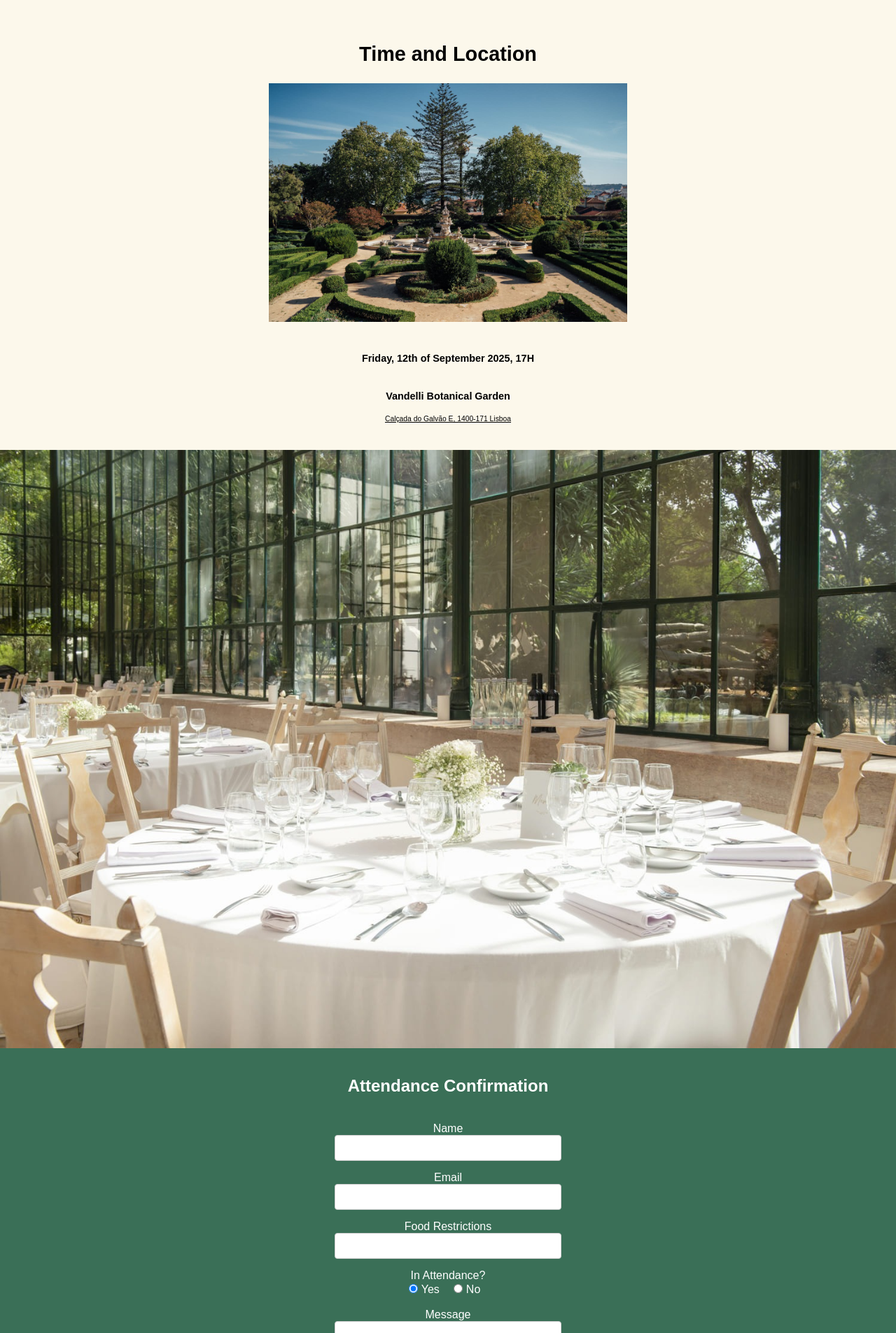
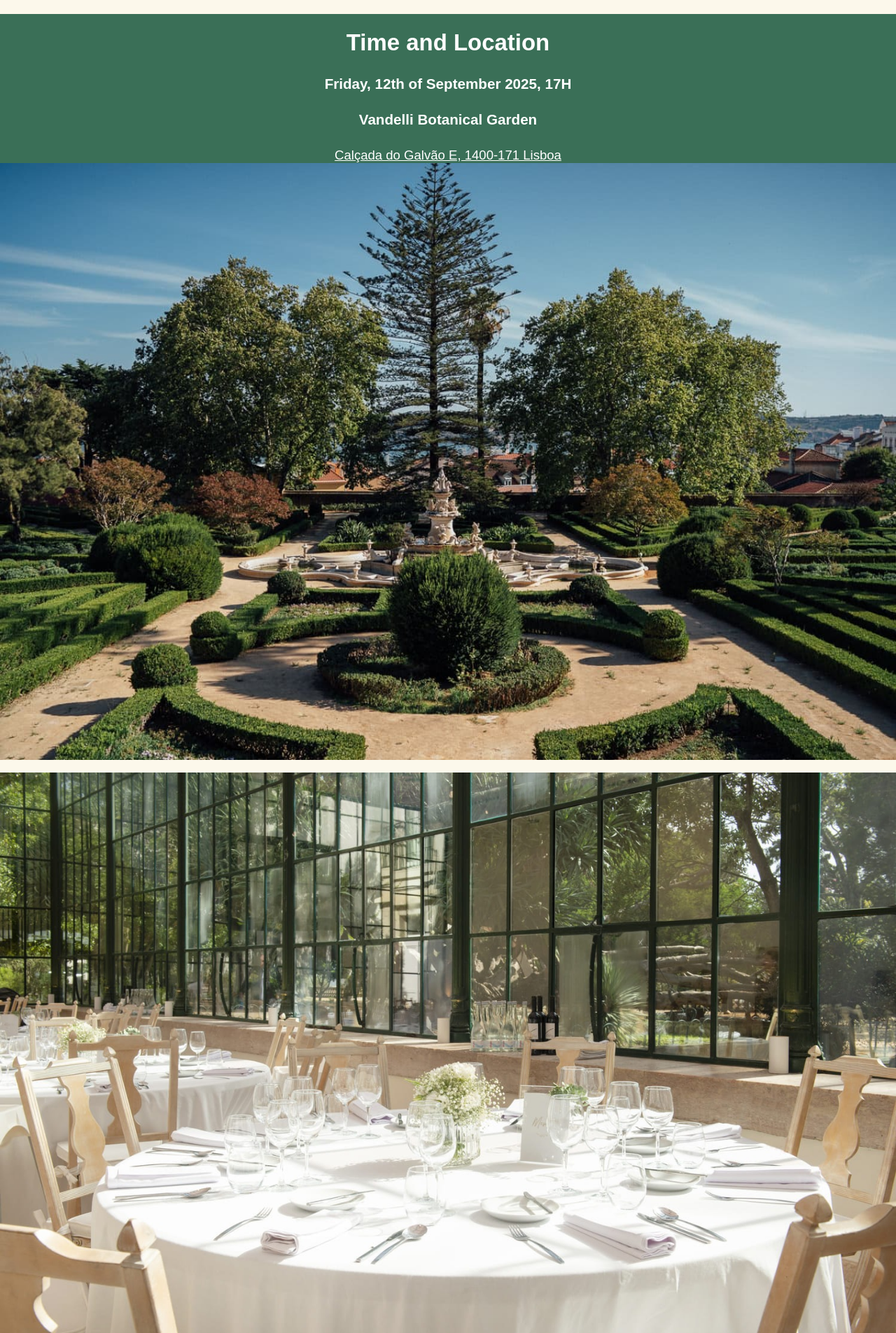
Before and after one commit to RicardoCruz41/RicardoCarolina2025, a React (Create React App) app in the folder ClientApp/: page / in a window 1280 px wide. Shown: the part 855-2760 px from the top of the page at 70% size. Built offline with nearby package versions, Linux system fonts and the light colour scheme.

Commit message:
- add adjustments to ui

```diff
--- a/ClientApp/src/App.js
+++ b/ClientApp/src/App.js
@@ -27,9 +27,10 @@ const App = ({ switchLanguage, locale }) => {
                     <WeddingCountdown></WeddingCountdown>
                 </div>
             </div>
+            <br />
             <TimeAndLocation />
+            <br />
             <AttendanceForm apiEndpoint="https://localhost:7050/Attendance/SendAttendanceConfirmation" currentLanguage={locale} />
-            <br />
             <br />
           <GiftDetails/>
     </div>
--- a/ClientApp/src/components/AttendanceForm.js
+++ b/ClientApp/src/components/AttendanceForm.js
@@ -48,49 +48,50 @@ const AttendanceForm = ({ apiEndpoint, currentLanguage, }) => {
         <div className="attendance-form">
             <img className="img-form" src={VandelliGardenImage3} />
             <div className="form-div">
-            <div className="form-body">
-                    <h2>
+                <div className="form-body">
+                    <h2 className="attendanceForm-Title">
                         <FormattedMessage id="attendanceForm-Title" defaultMessage="Attendance Confirmation" />
                     </h2>
                 <br/>
                     <form onSubmit={handleSubmit} >
-                        <label>
+                        <label className="attendanceForm-label">
                             <FormattedMessage id="attendanceForm-Name" defaultMessage="Name" />
                         </label>
                         <input className="text-input" type="text" name="name" value={formData.name} onChange={handleChange} required />
-                        <br />
-                        <label>
+                        <br /><br />
+                        <label className="attendanceForm-label">
                             <FormattedMessage id="attendanceForm-Email" defaultMessage="Email" />
                         </label>
                         <input className="text-input" type="email" name="email" value={formData.email} onChange={handleChange} required />
-                        <br />
-                        <label>
+                        <br /><br />
+                        <label className="attendanceForm-label">
                             <FormattedMessage id="attendanceForm-FoodRestrictions" defaultMessage="Food Restrictions" />
                         </label>
                         <input className="text-input" type="text" name="restrictions" value={formData.restrictions} onChange={handleChange} required />
-                        <br />
-                        <label>
+                        <br /><br />
+                        <label className="attendanceForm-label">
                             <FormattedMessage id="attendanceForm-InAttendance" defaultMessage="In Attendance?" />
                         </label>
                         <div>
-                            <label style={{ marginRight: "15px" }}>
+                            <label className="attendanceForm-label"  style={{ marginRight: "15px" }}>
                                 <input className="radio-input" type="radio" name="isAttending" value={true} checked={formData.isAttending === true} onChange={() => setFormData((prev) => ({ ...prev, isAttending: true }))} />
                                 <FormattedMessage id="attendanceForm-InAttendance-Yes" defaultMessage="Yes" />
                             </label>
-                            <label style={{ marginRight: "15px" }}>
+                            <label className="attendanceForm-label" style={{ marginRight: "15px" }}>
                                 <input className="radio-input" type="radio" name="isAttending" value={false} checked={formData.isAttending === false} onChange={() => setFormData((prev) => ({ ...prev, isAttending: false }))}/>
                                 <FormattedMessage id="attendanceForm-InAttendance-No" defaultMessage="No" />
                             </label>
                         </div>
-                        <br />
-                        <label>
+                        <br /><br />
+                        <label className="attendanceForm-label">
                             <FormattedMessage id="attendanceForm-Message" defaultMessage="Message" />
                         </label>
                         <textarea className="message-input" name="message" value={formData.message} onChange={handleChange} required> </textarea>
-                        <br />
+                        <br /><br />
                         <button className="submit-button" type="submit">
                             <FormattedMessage id="attendanceForm-Submit" defaultMessage="Submit" />
                         </button>
+                        <br /><br />
                     </form>
                 </div>
             </div>
--- a/ClientApp/src/components/TimeAndLocation.js
+++ b/ClientApp/src/components/TimeAndLocation.js
@@ -7,16 +7,18 @@ export class TimeAndLocation extends Component {
     render() {
         return (
             <div className="timeLocation-content">
+                <div className="timeLocation-info">
                     <h1 className="timeLocation-title" >
                         <FormattedMessage id="timeAndLocation" defaultMessage="Time And Location" />
                     </h1>
-                <img className="timeLocation-image" src={VandelliGardenImage2} />
                     <h4 className="timeLocation-details" >
                         <FormattedMessage id="timeAndLocation-details" defaultMessage="Friday, 12th of September 2025, 17H" />
                     </h4>
                     <h4 className="timeLocation-details" > Vandelli Botanical Garden</h4>
                     <a className="timeLocation-address" href="https://www.google.com/maps/place/Vandelli+Botanical+Garden/@38.7067187,-9.2017967,17z/data=!3m1!4b1!4m6!3m5!1s0xd1ecb4279c1a8cd:0x800851f444044593!8m2!3d38.7067187!4d-9.2017967!16s%2Fg%2F11s9dk7_r6?entry=ttu&g_ep=EgoyMDI0MTIxMS4wIKXMDSoASAFQAw%3D%3D">
                         Cal&#231;ada do Galv&atilde;o E, 1400-171 Lisboa</a>
+                </div>
+                <img className="timeLocation-image" src={VandelliGardenImage2} />
             </div >
         );
     }
--- a/ClientApp/src/components/style/AttendanceForm.css
+++ b/ClientApp/src/components/style/AttendanceForm.css
@@ -20,11 +20,20 @@
 
 .form-body {
     padding: 20px;
+    height:100%;
+    width:60%;
     justify-content: center;
     align-items: center;
     flex-direction: column;
     border-radius: 12px;
     display: inline-block;
+}
+
+.attendanceForm-Title {
+    font-size: calc(0.9vw + 0.9vh + 1vmin);
+}
+.attendanceForm-label {
+    font-size: calc(0.5vw + 0.5vh + 0.8vmin);
 }
 
 .text-input {
@@ -53,14 +62,17 @@
 .submit-button {
     border-radius: 20px;
     color: white;
-    background: transparent;
+    background: black;
+    box-shadow:none;
+    width:100%;
 }
 
 @media (max-width: 1334px) {
-    .img-form{
-        width:100%;
-        height:100%;
+    .img-form {
+        width: 100%;
+        height: 100%;
     }
+
     .attendance-form {
         flex-direction: column;
         align-items: center;
@@ -70,4 +82,8 @@
         max-width: none;
         width: 90%;
     }
+
+    .form-body {
+        width: 90%;
+    }
 }
--- a/ClientApp/src/components/style/GiftDetails.css
+++ b/ClientApp/src/components/style/GiftDetails.css
@@ -19,9 +19,9 @@
 
 /* Gift message text overlay */
 .gift-message {
-    width: 50%;
+    width: 70%;
     position: absolute;
-    font-size: calc(0.5vw + 0.5vh + 0.2vmin);
+    font-size: calc(0.5vw + 0.5vh + 0.3vmin);
     background: #fcf8eb;
     text-align: center;
     color: black;
--- a/ClientApp/src/components/style/TimeAndLocation.css
+++ b/ClientApp/src/components/style/TimeAndLocation.css
@@ -1,31 +1,50 @@
 .timeLocation-content {
     display: flex;
-    flex-direction: column;
+    justify-content: center;
     align-items: center;
-    justify-content: center;
     text-align: center;
-    padding-top: calc(1.5vw + 1.5vh + 1vmin);
-    padding-bottom: calc(1.5vw + 1.5vh + 1vmin);
-    background: #fcf8eb;
-    color:black;
+    background-color: #3a6f57;
 }
 
 .timeLocation-title {
-    font-size: calc(1vw + 1vh + 1vmin);
+    font-size: calc(1.2vw + 1.2vh + 1vmin);
     margin-bottom: calc(1vw + 1vh + 0.5vmin);
 }
 
+.timeLocation-info {
+    float: left;
+    width: 35%;
+    height: 35%;
+}
+
 .timeLocation-image {
-    width: 40%;
-    height: 40%;
-    margin-bottom: calc(1vw + 1vh + 0.5vmin);
+    float: right;
+    width: 65%;
+    height: 65%;
 }
 
 .timeLocation-details {
-    font-size: calc(0.5vw + 0.5vh + 0.5vmin);
+    font-size: calc(0.8vw + 0.8vh + 0.5vmin);
 }
 
 .timeLocation-address {
-    color: black;
-    font-size: calc(0.4vw + 0.4vh + 0.25vmin);
+    color:white;
+    font-size: calc(0.7vw + 0.7vh + 0.5vmin);
 }
+
+@media (max-width: 1334px) {
+    .timeLocation-image {
+        width: 100%;
+        height: 100%;
+    }
+
+    .timeLocation-content {
+        flex-direction: column;
+        align-items: center;
+    }
+
+    .timeLocation-info {
+        max-width: none;
+        width: 90%;
+    }
+}
--- a/ClientApp/src/translations/en.json
+++ b/ClientApp/src/translations/en.json
@@ -6,7 +6,7 @@
   "countdownMinutes": "Minutes",
   "countdownSeconds": "Seconds",
   "attendanceForm-Title": "Attendance Confirmation",
-  "attendanceForm-Name": "Name",
+  "attendanceForm-Name": "Name(s)",
   "atendanceForm-Email": "Email",
   "attendanceForm-FoodRestrictions": "Food Restrictions",
   "attendanceForm-InAttendance": "In Attendance?",
--- a/ClientApp/src/translations/pt.json
+++ b/ClientApp/src/translations/pt.json
@@ -6,7 +6,7 @@
   "countdownMinutes": "Minutos",
   "countdownSeconds": "Segundos",
   "attendanceForm-Title": "Confirmação de Prensença",
-  "attendanceForm-Name": "Nome",
+  "attendanceForm-Name": "Nome(s)",
   "attendanceForm-Email": "Email",
   "attendanceForm-FoodRestrictions": "Restrições Alimentares",
   "attendanceForm-InAttendance": "Estarei Presente?",
```
Also changed, not shown: ClientApp/src/AppRoutes.js (deleted, +0 -20 lines), ClientApp/src/components/Navbar.js (deleted, +0 -44 lines), ClientApp/src/components/style/Navbar.css (deleted, +0 -90 lines). Lines whose indentation alone changed are shown as unchanged.
